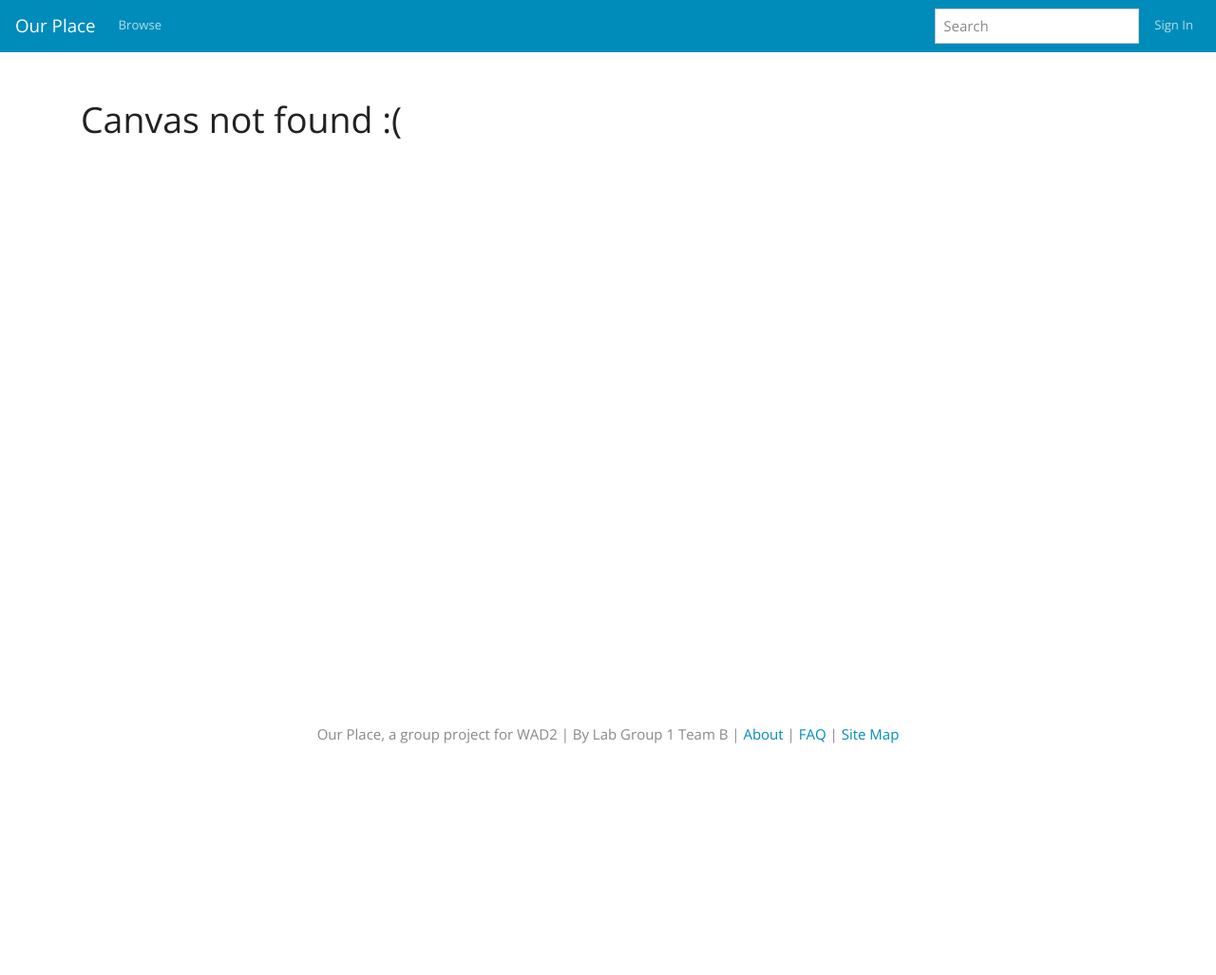
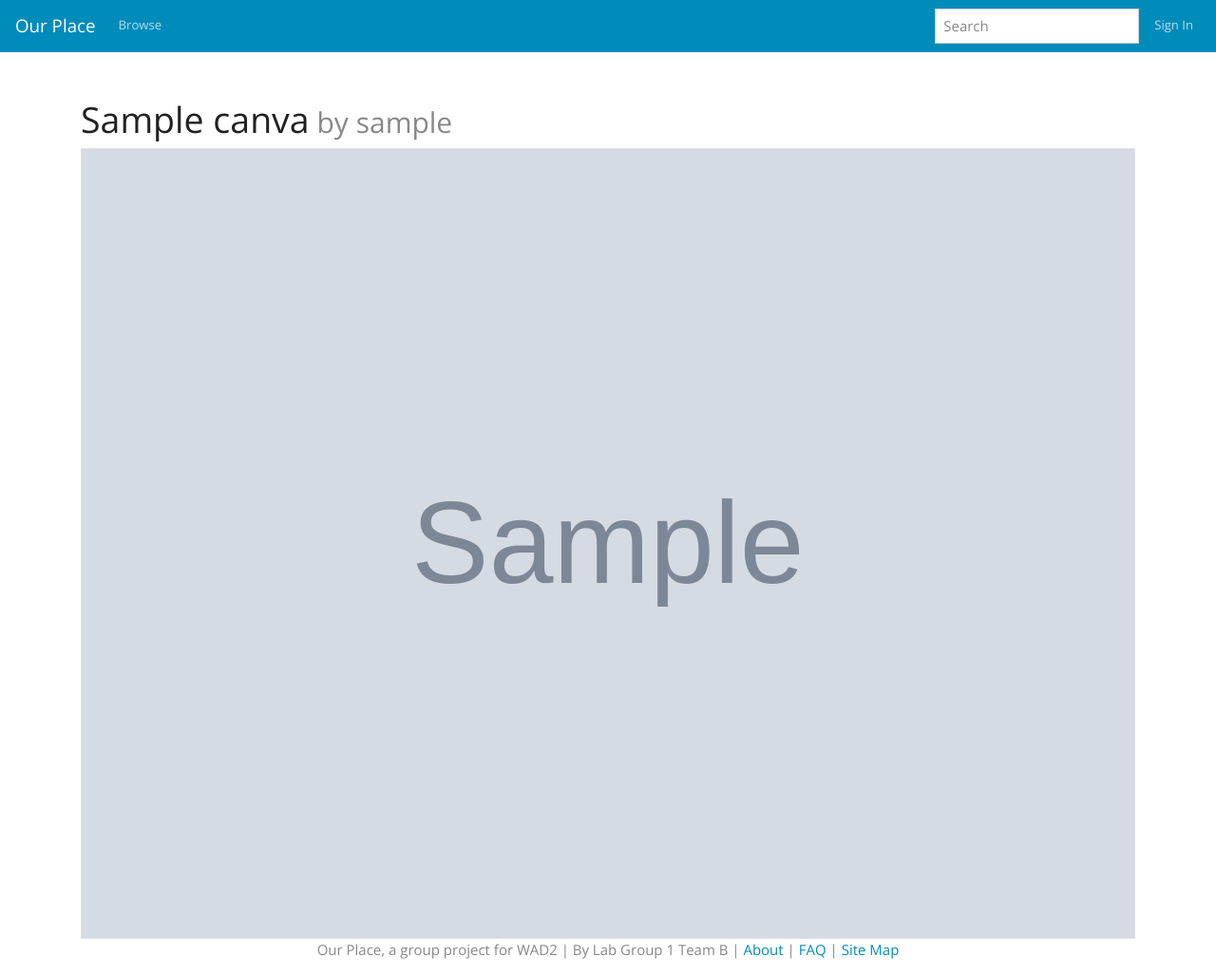
Before and after one commit to nordwestt/ourplace_project, a Django app: a page that uses templates/ourplace/view_place.html in a window 1280 px wide. Shown: the whole page at 95% size. Before the commit the page ends 783 px from the top, so only its background shows below. Run offline with Django 3.2, Linux system fonts and the light colour scheme; tables that the repository leaves empty hold one stand-in row (values such as "Sample post"); grey boxes marked "Sample" are stand-in pictures; some libraries are stand-ins or nearby versions.

Commit message:
Let signed out users see thumbnail on view_place

```diff
--- a/ourplace/views.py
+++ b/ourplace/views.py
@@ -95,7 +95,7 @@ def edit_place(request, place_name_slug):
             context_dict['canvas_slug'] = canvas.slug
 
             # deal with the form
-            form = CanvasEditForm(initial={'cooldown':canvas.cooldown, 'visivility': canvas.visibility})
+            form = CanvasEditForm(initial={'cooldown':canvas.cooldown, 'visibility': canvas.visibility})
             context_dict['form'] = form
 
             if request.method == 'POST':
@@ -192,7 +192,8 @@ def view_place(request, place_name_slug):
 
         else:
             context_dict['canvas'] = None
-            context_dict['canvas_thumbnail'] = canvas.thumbnail
+            context_dict['canvas_thumbnail'] = canvas # so that template can access name and owner
+
         Canvas.objects.filter(slug=place_name_slug).update(views=canvas.views+1)
     except Canvas.DoesNotExist:
         context_dict['canvas'] = None
--- a/static/css/canvas_style.css
+++ b/static/css/canvas_style.css
@@ -118,3 +118,9 @@
     color: black;
     border: 2px solid rgb(255, 255, 255);
   }
+
+.crisp_edges {
+  image-rendering: -moz-crisp-edges;
+  image-rendering: crisp-edges;
+  image-rendering: pixelated;
+}
--- a/templates/ourplace/place_carousel.html
+++ b/templates/ourplace/place_carousel.html
@@ -12,7 +12,7 @@
             <a href="{% url 'ourplace:user' place.owner %}">{{ place.owner }}</a>
           {% endif %}
         </div>
-        <img src="{{ MEDIA_URL }}thumbnails/{{ place.slug }}" width="250px" style="image-rendering: crisp-edges;"/>
+        <img src="{{ MEDIA_URL }}{{ place.thumbnail }}" width="250px" style="image-rendering: crisp-edges;"/>
       </a>
       <p>{{ place.views }} views
       {% if place.owner == user %}
--- a/templates/ourplace/view_place.html
+++ b/templates/ourplace/view_place.html
@@ -54,6 +54,9 @@
       </div>
     </div>
 </div>
+{% elif canvas_thumbnail %}
+<h1>{{ canvas_thumbnail.title }}<small class="text-muted"> by {{ canvas_thumbnail.owner }}</small></h1>
+<img src="{{ MEDIA_URL }}{{ canvas_thumbnail.thumbnail }}" class="w-100 crisp_edges border" />
 {% else %}
 <h1>Canvas not found :(</h1>
 {% endif %}
```
